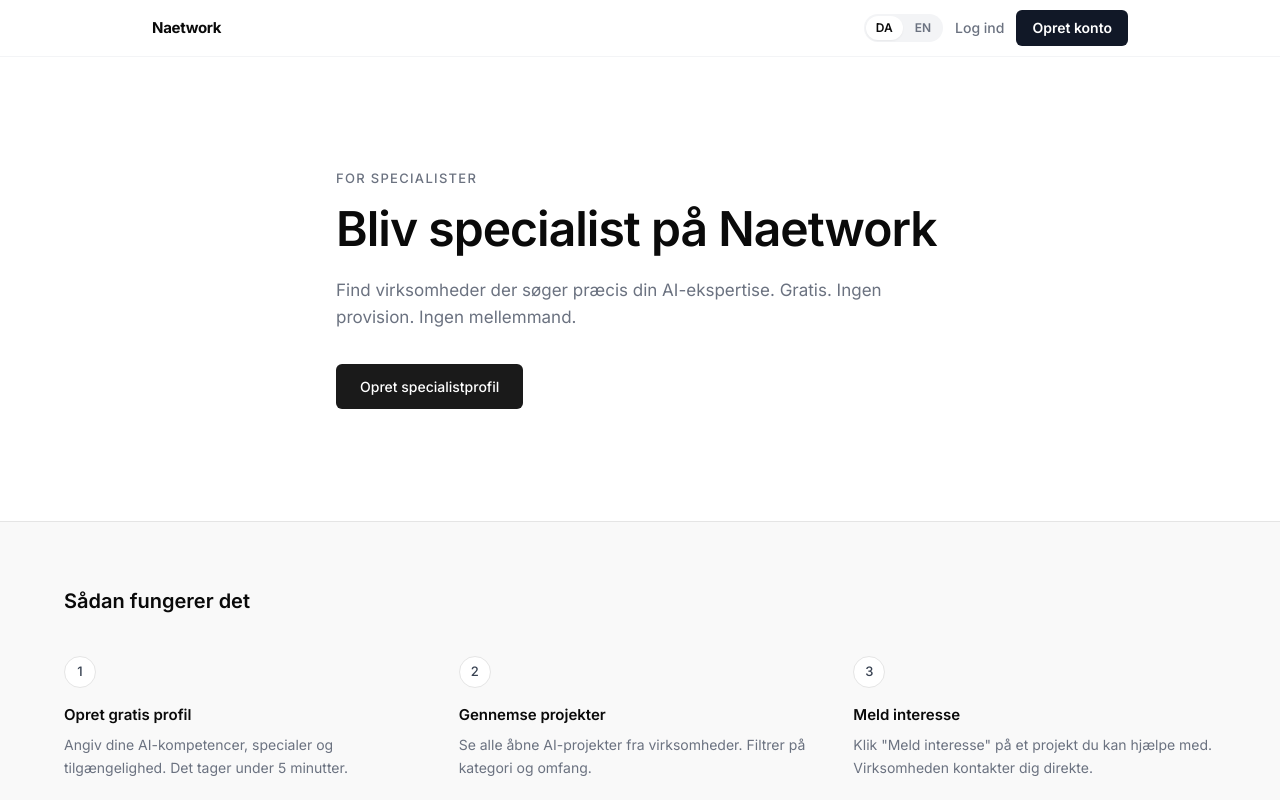
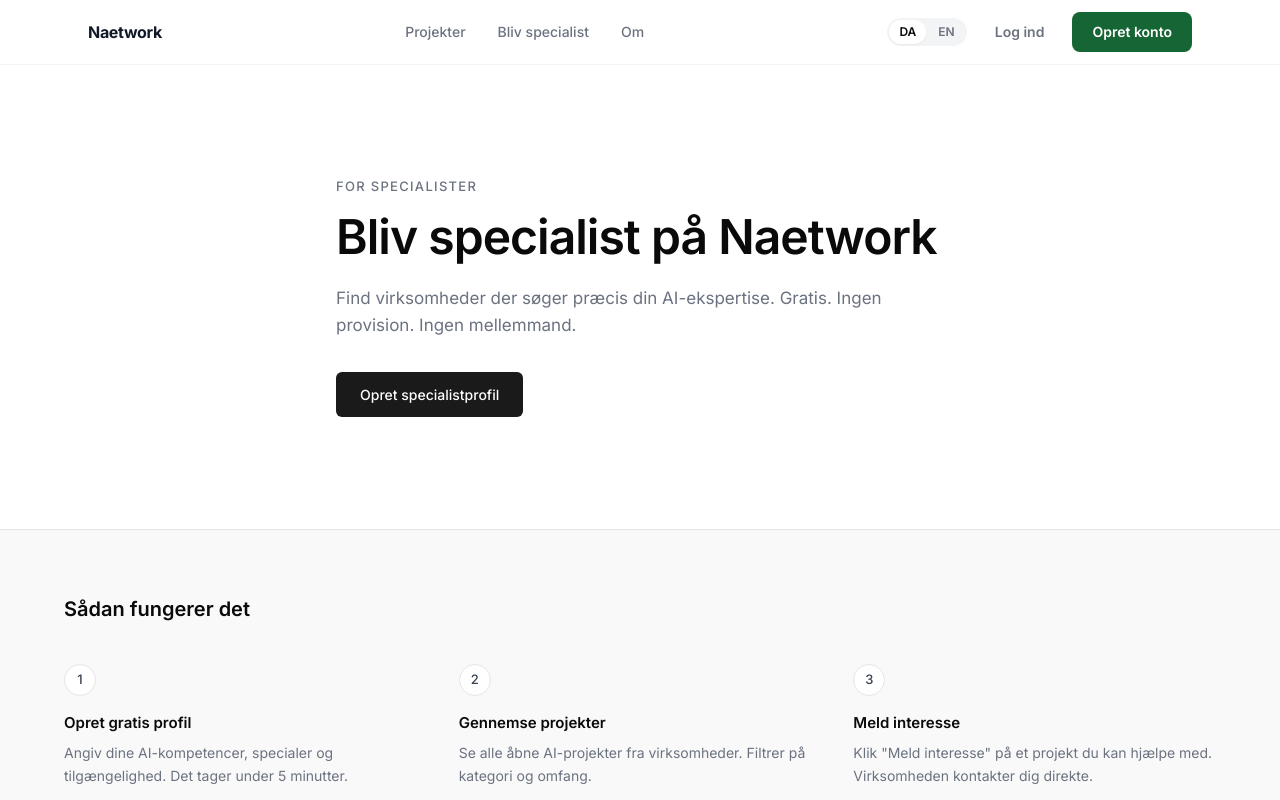
Before and after one commit to mikkelstreet-png/Naetwork, a Next.js app: page /specialist in a window 1280 px wide. Shown: the top 800 px of the page. Built offline with nearby package versions, Linux system fonts and the light colour scheme; no server answers.

Commit message:
redesign: update Navbar

```diff
--- a/components/Navbar.tsx
+++ b/components/Navbar.tsx
@@ -11,6 +11,7 @@ export function Navbar() {
   const [session, setSession] = useState<boolean | null>(null);
   const [userEmail, setUserEmail] = useState<string>('');
   const [dropdownOpen, setDropdownOpen] = useState(false);
+  const [mobileOpen, setMobileOpen] = useState(false);
   const dropdownRef = useRef<HTMLDivElement>(null);
 
   useEffect(() => {
@@ -43,53 +44,53 @@ export function Navbar() {
   }
 
   return (
-    <nav className="sticky top-0 z-50 bg-white border-b border-gray-100">
-      <div className="max-w-5xl mx-auto px-4 sm:px-6 flex items-center justify-between h-14">
-        <Link href="/" className="font-extrabold text-[15px] tracking-tight text-[#0A0A0A]">
+    <nav className="sticky top-0 z-50 backdrop-blur-sm bg-white/90 border-b border-gray-100">
+      <div className="max-w-6xl mx-auto px-6 flex items-center justify-between h-16">
+        {/* Logo */}
+        <Link href="/" className="font-bold text-base tracking-tight text-gray-900">
           Naetwork
         </Link>
 
-        <div className="flex items-center gap-3">
+        {/* Desktop nav links */}
+        <div className="hidden md:flex items-center gap-8">
+          <Link href="/projekter" className="text-sm text-gray-500 hover:text-gray-900 transition-colors font-medium">
+            {tr('nav.projects')}
+          </Link>
+          <Link href="/signup?role=specialist" className="text-sm text-gray-500 hover:text-gray-900 transition-colors font-medium">
+            {tr('nav.specialist')}
+          </Link>
+          <Link href="#om" className="text-sm text-gray-500 hover:text-gray-900 transition-colors font-medium">
+            {tr('nav.about')}
+          </Link>
+        </div>
+
+        {/* Desktop right actions */}
+        <div className="hidden md:flex items-center gap-3">
           <LanguageToggle />
 
           {session === null ? null : session ? (
             <div className="relative" ref={dropdownRef}>
               <button
                 onClick={() => setDropdownOpen(!dropdownOpen)}
-                className="flex items-center gap-2 text-sm text-gray-600 hover:text-[#0A0A0A] transition-colors font-medium"
+                className="flex items-center gap-2 text-sm text-gray-600 hover:text-gray-900 transition-colors font-medium"
               >
-                <div className="w-7 h-7 rounded-full bg-gray-900 flex items-center justify-center text-white text-xs font-bold">
+                <div className="w-8 h-8 rounded-full bg-gray-900 flex items-center justify-center text-white text-xs font-bold">
                   {userEmail.charAt(0).toUpperCase()}
                 </div>
               </button>
               {dropdownOpen && (
-                <div className="absolute right-0 mt-2 w-48 bg-white border border-gray-200 rounded-xl shadow-sm py-1 z-50">
-                  <Link
-                    href="/dashboard"
-                    className="block px-4 py-2 text-sm text-gray-700 hover:bg-gray-50 transition-colors"
-                    onClick={() => setDropdownOpen(false)}
-                  >
+                <div className="absolute right-0 mt-2 w-48 bg-white border border-gray-100 rounded-xl shadow-lg py-1 z-50">
+                  <Link href="/dashboard" className="block px-4 py-2.5 text-sm text-gray-700 hover:bg-gray-50 transition-colors" onClick={() => setDropdownOpen(false)}>
                     {tr('nav.dashboard')}
                   </Link>
-                  <Link
-                    href="/projekter"
-                    className="block px-4 py-2 text-sm text-gray-700 hover:bg-gray-50 transition-colors"
-                    onClick={() => setDropdownOpen(false)}
-                  >
+                  <Link href="/projekter" className="block px-4 py-2.5 text-sm text-gray-700 hover:bg-gray-50 transition-colors" onClick={() => setDropdownOpen(false)}>
                     {tr('nav.projects')}
                   </Link>
-                  <Link
-                    href="/indstillinger"
-                    className="block px-4 py-2 text-sm text-gray-700 hover:bg-gray-50 transition-colors"
-                    onClick={() => setDropdownOpen(false)}
-                  >
+                  <Link href="/indstillinger" className="block px-4 py-2.5 text-sm text-gray-700 hover:bg-gray-50 transition-colors" onClick={() => setDropdownOpen(false)}>
                     {tr('nav.settings')}
                   </Link>
                   <hr className="my-1 border-gray-100" />
-                  <button
-                    onClick={handleLogout}
-                    className="w-full text-left block px-4 py-2 text-sm text-gray-700 hover:bg-gray-50 transition-colors"
-                  >
+                  <button onClick={handleLogout} className="w-full text-left px-4 py-2.5 text-sm text-gray-700 hover:bg-gray-50 transition-colors">
                     {tr('nav.logout')}
                   </button>
                 </div>
@@ -97,19 +98,67 @@ export function Navbar() {
             </div>
           ) : (
             <>
-              <Link href="/login" className="text-sm text-gray-500 hover:text-[#0A0A0A] transition-colors font-medium">
+              <Link href="/login" className="text-sm text-gray-500 hover:text-gray-900 transition-colors font-semibold px-4 py-2">
                 {tr('nav.login')}
               </Link>
               <Link
                 href="/signup"
-                className="inline-flex items-center justify-center rounded-md bg-gray-900 px-4 py-2 text-sm font-semibold text-white hover:bg-black transition-colors"
+                className="bg-green-800 text-white hover:bg-green-900 rounded-lg px-5 py-2.5 text-sm font-semibold transition-colors"
               >
                 {tr('nav.signup')}
               </Link>
             </>
           )}
         </div>
+
+        {/* Mobile hamburger */}
+        <button
+          className="md:hidden p-2 text-gray-500 hover:text-gray-900 transition-colors"
+          onClick={() => setMobileOpen(!mobileOpen)}
+          aria-label="Toggle menu"
+        >
+          {mobileOpen ? (
+            <svg viewBox="0 0 24 24" fill="none" stroke="currentColor" strokeWidth="1.5" className="w-5 h-5">
+              <path strokeLinecap="round" strokeLinejoin="round" d="M6 18L18 6M6 6l12 12" />
+            </svg>
+          ) : (
+            <svg viewBox="0 0 24 24" fill="none" stroke="currentColor" strokeWidth="1.5" className="w-5 h-5">
+              <path strokeLinecap="round" strokeLinejoin="round" d="M3.75 6.75h16.5M3.75 12h16.5m-16.5 5.25h16.5" />
+            </svg>
+          )}
+        </button>
       </div>
+
+      {/* Mobile menu */}
+      {mobileOpen && (
+        <div className="md:hidden border-t border-gray-100 bg-white px-6 py-4 space-y-1">
+          <Link href="/projekter" className="block py-2.5 text-sm font-medium text-gray-700 hover:text-gray-900 transition-colors" onClick={() => setMobileOpen(false)}>
+            {tr('nav.projects')}
+          </Link>
+          <Link href="/signup?role=specialist" className="block py-2.5 text-sm font-medium text-gray-700 hover:text-gray-900 transition-colors" onClick={() => setMobileOpen(false)}>
+            {tr('nav.specialist')}
+          </Link>
+          <Link href="#om" className="block py-2.5 text-sm font-medium text-gray-700 hover:text-gray-900 transition-colors" onClick={() => setMobileOpen(false)}>
+            {tr('nav.about')}
+          </Link>
+          <div className="pt-3 border-t border-gray-100 flex flex-col gap-2">
+            {session ? (
+              <>
+                <Link href="/dashboard" className="block py-2.5 text-sm font-medium text-gray-700" onClick={() => setMobileOpen(false)}>{tr('nav.dashboard')}</Link>
+                <button onClick={handleLogout} className="text-left py-2.5 text-sm font-medium text-gray-700">{tr('nav.logout')}</button>
+              </>
+            ) : (
+              <>
+                <Link href="/login" className="block py-2.5 text-sm font-medium text-gray-700" onClick={() => setMobileOpen(false)}>{tr('nav.login')}</Link>
+                <Link href="/signup" className="bg-green-800 text-white text-center rounded-lg px-5 py-2.5 text-sm font-semibold transition-colors" onClick={() => setMobileOpen(false)}>{tr('nav.signup')}</Link>
+              </>
+            )}
+            <div className="pt-1">
+              <LanguageToggle />
+            </div>
+          </div>
+        </div>
+      )}
     </nav>
   );
 }
```
